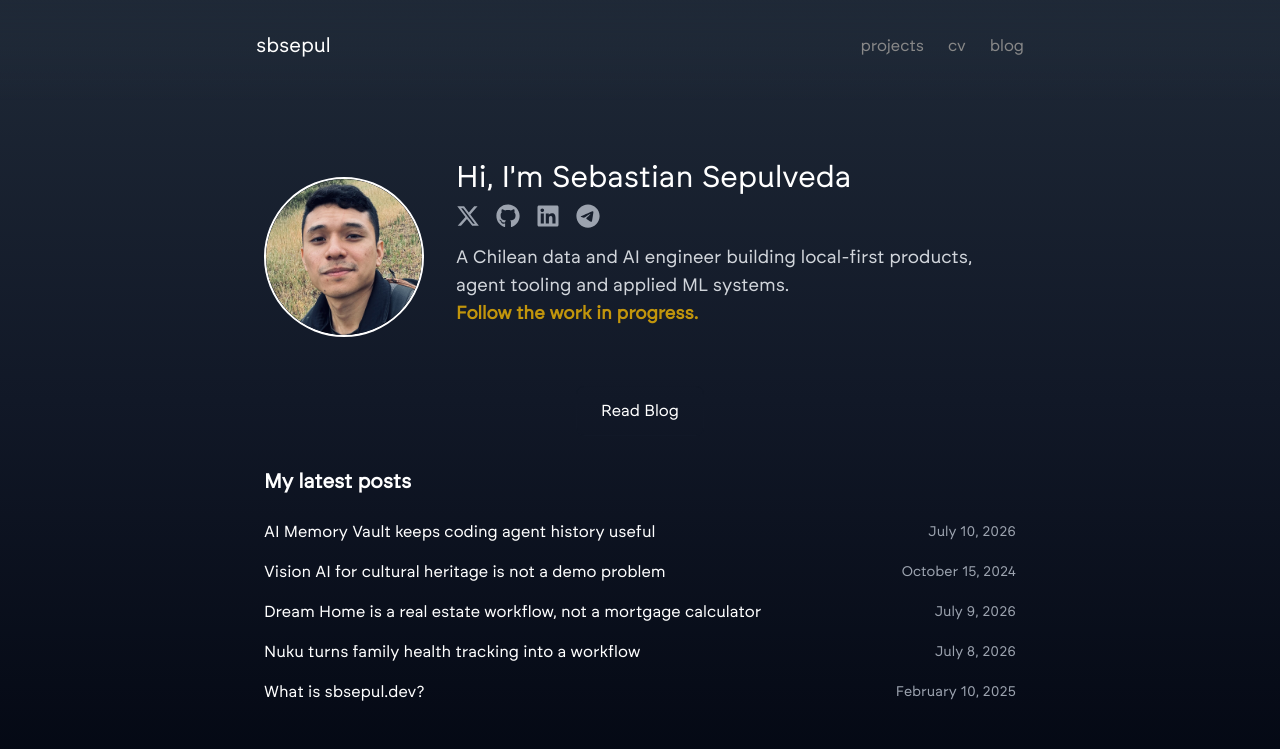
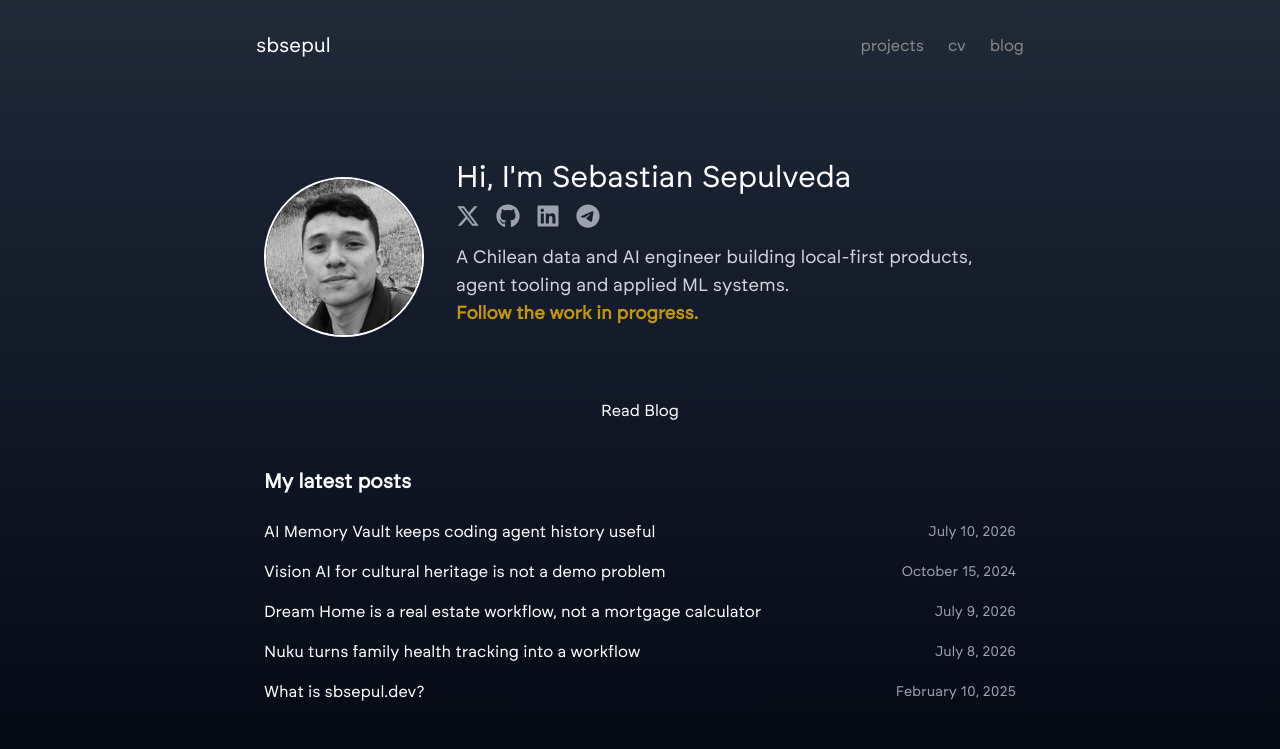
Before and after one commit to sbsepul/sbsepul.github.io, an Astro site: page / in a window 1280 px wide. Shown: the top 749 px of the page. Built offline with nearby package versions, Linux system fonts and the light colour scheme; Astro itself is replaced by a stand-in of ours.

Commit message:
style(site): use black and white profile avatar
- Add grayscale homepage avatar crop
- Raise the face crop and use it in the circular photo

```diff
--- a/src/pages/index.astro
+++ b/src/pages/index.astro
@@ -26,7 +26,7 @@ var options = { year: 'numeric', month: 'long', day: 'numeric' };
         <!-- Image -->
         <div class="w-40 h-40 rounded-full overflow-hidden flex-shrink-0 border-2 border-dark-accent bg-gray-900">
           <img
-            src="/me-avatar.jpeg"
+            src="/me-avatar-bw.jpeg"
             alt="Seba Sepulveda"
             class="block w-full h-full aspect-square rounded-full object-cover"
           />
```
Also changed, not shown: public/me-avatar-bw.jpeg (added).
